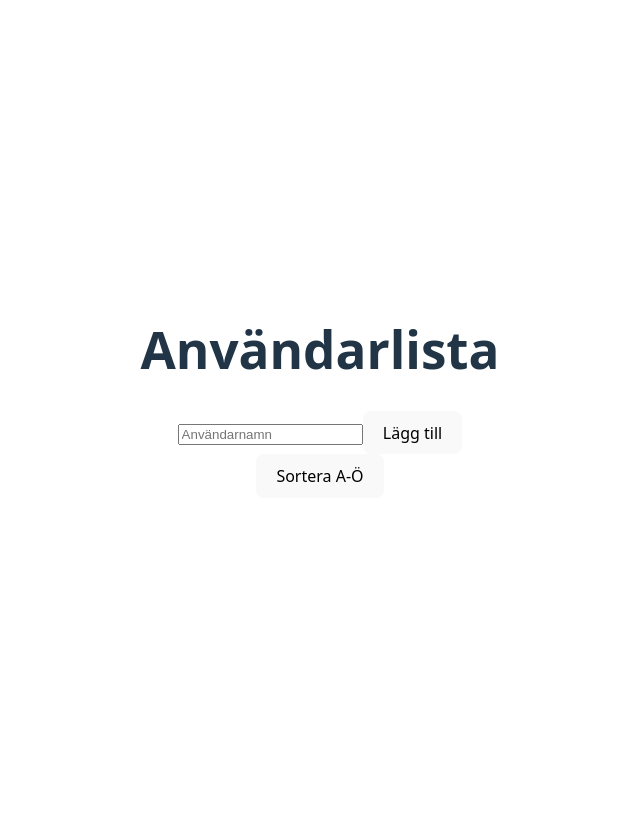
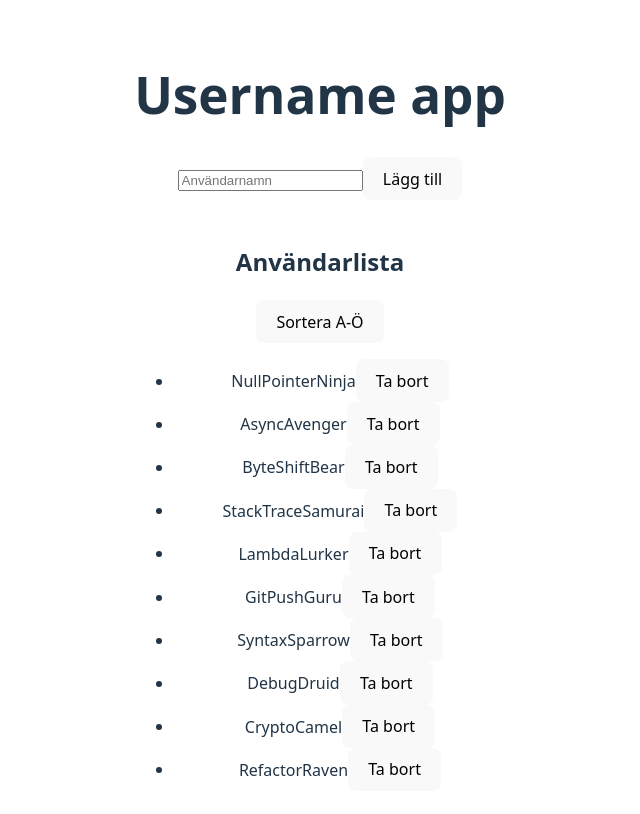
Before and after one commit to lukasdannemann/react-git-conflict, a React (Vite) app: page / in a window 1280 px wide. Shown: the top 814 px of the page, without its empty margins (320-960 px from the left). Built offline with nearby package versions, Linux system fonts and the light colour scheme.

Commit message:
add user array

```diff
--- a/src/App.jsx
+++ b/src/App.jsx
@@ -2,12 +2,25 @@ import { useState } from "react";
 import "./App.css";
 
 function App() {
-  const [users, setUsers] = useState([]);
+  const userArray = [
+    "NullPointerNinja",
+    "AsyncAvenger",
+    "ByteShiftBear",
+    "StackTraceSamurai",
+    "LambdaLurker",
+    "GitPushGuru",
+    "SyntaxSparrow",
+    "DebugDruid",
+    "CryptoCamel",
+    "RefactorRaven",
+  ];
+
+  const [users, setUsers] = useState(userArray);
   const [username, setUsername] = useState("");
 
   const addUser = () => {
     setUsers([...users, username]);
-    setUsername('')
+    setUsername("");
   };
 
   const removeUser = (user) => {
@@ -29,12 +42,12 @@ function App() {
       return 0;
     });
 
-    setUsers(sortedUserList)
+    setUsers(sortedUserList);
   };
 
   return (
     <>
-      <h1>Användarlista</h1>
+      <h1>Username app</h1>
       <input
         type="text"
         placeholder="Användarnamn"
@@ -42,14 +55,15 @@ function App() {
         onChange={(e) => setUsername(e.target.value)}
       />
       <button onClick={addUser}>Lägg till</button>
-      <br />
+      <br /> <br />
+      <h2>Användarlista</h2>
       <button onClick={() => sortUsers()}>Sortera A-Ö</button>
       <ul>
         {users.map((user) => (
-            <li>
-              {user}
-              <button onClick={() => removeUser(user)}>Ta bort</button>
-            </li>
+          <li>
+            {user}
+            <button onClick={() => removeUser(user)}>Ta bort</button>
+          </li>
         ))}
       </ul>
     </>
```
